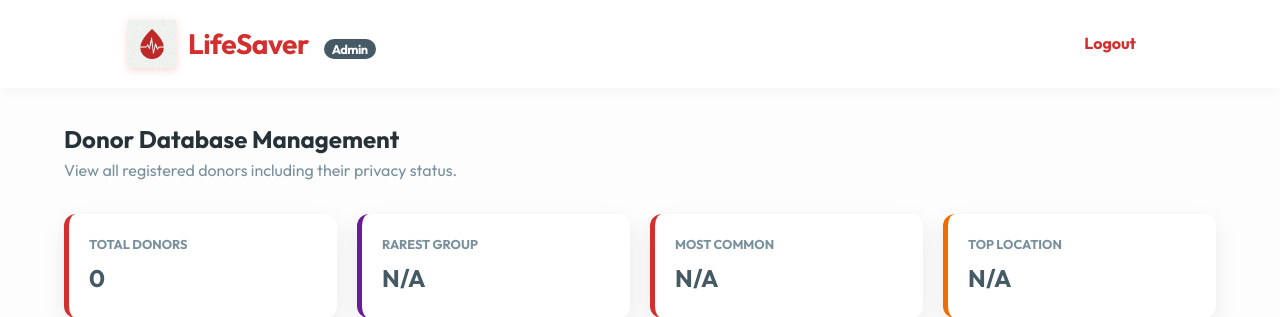
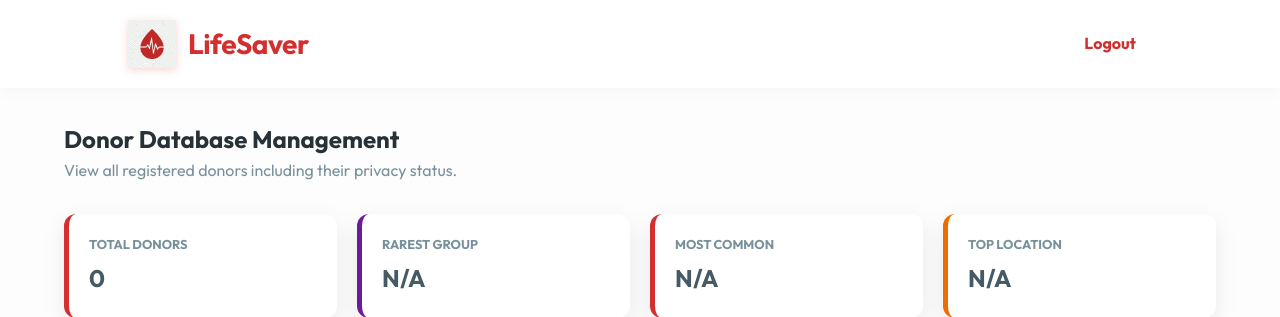
Before and after one commit to sai-teja-patel/life-saver-blood, a Flask app: page /admin_dashboard in a window 1280 px wide. Shown: the top 317 px of the page. Run offline with Flask 3, Linux system fonts and the light colour scheme; the visitor is signed in with stand-in values (Sample User, id 1); data that the repository does not hold is empty; some libraries are stand-ins or nearby versions.

Commit message:
Update admin_dashboard.html

```diff
--- a/templates/admin_dashboard.html
+++ b/templates/admin_dashboard.html
@@ -65,7 +65,7 @@
     <header>
         <div class="logo-container" onclick="location.href='/'" style="cursor:pointer;">
             <img src="{{ url_for('static', filename='images/logo.png') }}" alt="LifeSaver Logo" class="logo-img">
-            <h1>LifeSaver <span style="font-size: 0.8rem; background: var(--secondary-color); color: white; padding: 2px 8px; border-radius: 10px; margin-left: 10px;">Admin</span></h1>
+            <h1>LifeSaver</h1>
         </div>
         <nav>
             <a href="/admin_logout" style="color: var(--primary-color); font-weight: bold;">Logout</a>
```
